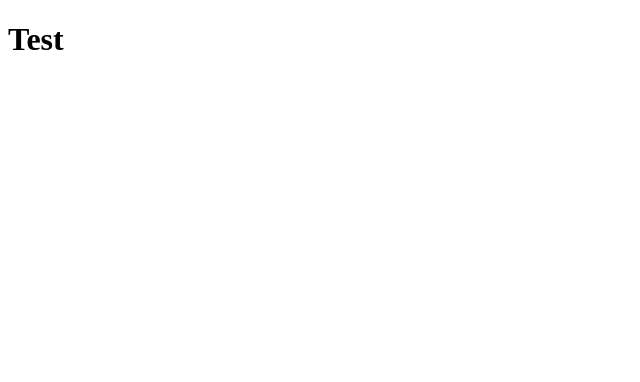
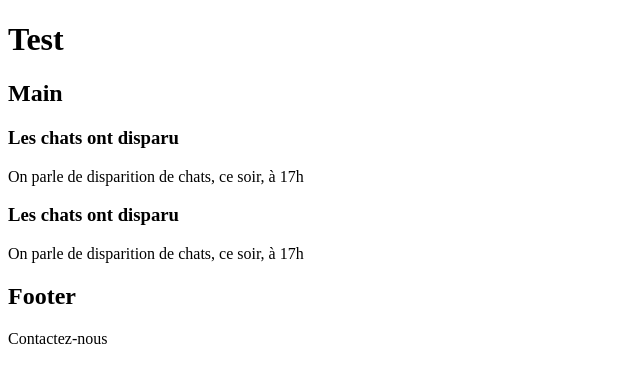
Before and after one commit to Seltikss/Demo-Git-2533532, a plain HTML site: page index.html in a window 1280 px wide. Shown: the whole page, without its empty margins (0-640 px from the left). Drawn offline with Linux system fonts and the light colour scheme.

Commit message:
Ajouter contenu dans index.html

```diff
--- a/index.html
+++ b/index.html
@@ -9,5 +9,20 @@
     <header>
         <h1>Test</h1>
     </header>
+    <main>
+        <h2>Main</h2>
+        <section>
+            <h3>Les chats ont disparu</h3>
+            <p>On parle de disparition de chats, ce soir, à 17h</p>
+        </section>
+        <section>
+            <h3>Les chats ont disparu</h3>
+            <p>On parle de disparition de chats, ce soir, à 17h</p>
+        </section>
+    </main>
+    <footer>
+        <h2>Footer</h2>
+        <p>Contactez-nous</p>
+    </footer>
 </body>
 </html>
```
Also changed, not shown: 1 other file.
